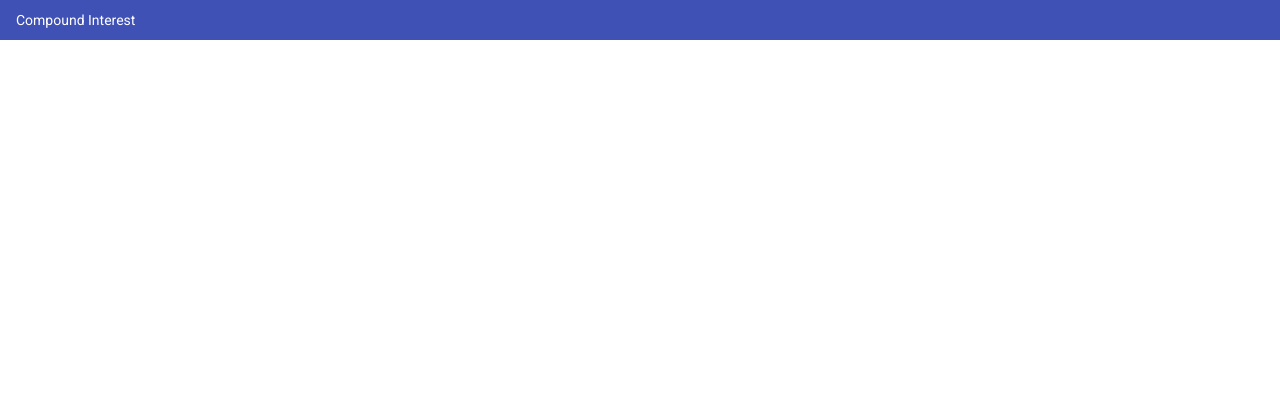
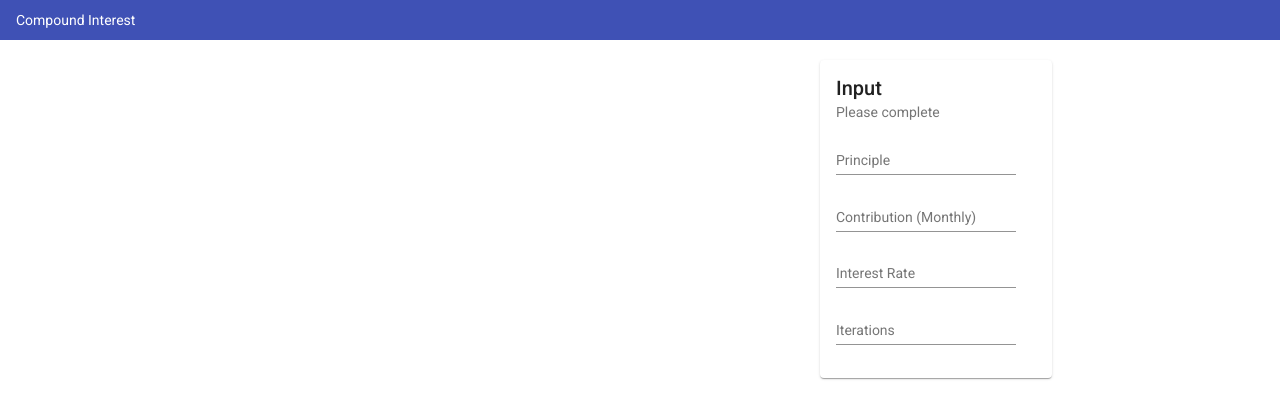
Before and after one commit to KAHLYM/compound-interest, an Angular app: page / in a window 1280 px wide. Shown: the top 418 px of the page. Built offline with nearby package versions, Linux system fonts and the light colour scheme.

Commit message:
Add Input component

```diff
--- a/src/app/app.component.html
+++ b/src/app/app.component.html
@@ -1,2 +1,7 @@
 <app-toolbar></app-toolbar>
-<router-outlet></router-outlet>
+<div class="container">
+    <div class="center"></div>
+    <div class="side">
+        <app-input></app-input>
+    </div>
+</div>
--- a/src/app/app.component.scss
+++ b/src/app/app.component.scss
@@ -0,0 +1,15 @@
+.container {
+    min-height: calc(100vh - 40px);
+    padding-top: 40px;
+    display: flex;
+    margin: 0 auto;
+    width: 800px;
+}
+
+.side {
+    position: absolute;
+    left: 820px;
+    display: block;
+    overflow: visible;
+    margin-top: 20px;
+}
--- /dev/null
+++ b/src/app/component/input/input.component.html
@@ -0,0 +1,22 @@
+<mat-card class="input-card">
+    <mat-card-header>
+        <mat-card-title>Input</mat-card-title>
+        <mat-card-subtitle>Please complete</mat-card-subtitle>
+    </mat-card-header>
+    <mat-card-content>
+        <form class="example-form">
+            <mat-form-field>
+                <input matInput placeholder="Principle" value="" autocomplete="off" (keyup)="onKeyPrinciple($event)">
+            </mat-form-field>
+            <mat-form-field>
+                <input matInput placeholder="Contribution (Monthly)" value="" autocomplete="off" (keyup)="onKeyContribution($event)">
+            </mat-form-field>
+            <mat-form-field>
+                <input matInput placeholder="Interest Rate" value="" autocomplete="off" (keyup)="onKeyInterestRate($event)">
+            </mat-form-field>
+            <mat-form-field>
+                <input matInput placeholder="Iterations" value="" autocomplete="off" (keyup)="onKeyIterations($event)">
+            </mat-form-field>
+        </form>
+    </mat-card-content>
+</mat-card>
--- /dev/null
+++ b/src/app/component/input/input.component.scss
@@ -0,0 +1,7 @@
+.input-card {
+    width: 200px;
+}
+
+::ng-deep .mat-card-header-text {
+    margin: 0 16px 0 0 !important;
+}
--- /dev/null
+++ b/src/app/component/input/input.component.ts
@@ -0,0 +1,36 @@
+import { Component, OnInit } from '@angular/core';
+import { CalculatorService } from 'src/app/service/calculator.service';
+
+@Component({
+  selector: 'app-input',
+  templateUrl: './input.component.html',
+  styleUrls: ['./input.component.scss']
+})
+export class InputComponent implements OnInit {
+
+  constructor(
+    public calculatorService: CalculatorService) {}
+
+  ngOnInit() {
+  }
+
+  onKeyPrinciple(event: any): void {
+    this.calculatorService.setPrinciple(event.target.value);
+    this.calculatorService.calculate();
+  }
+
+  onKeyContribution(event: any): void {
+    this.calculatorService.setPrinciple(event.target.value);
+    this.calculatorService.calculate();
+  }
+
+  onKeyInterestRate(event: any): void {
+    this.calculatorService.setPrinciple(event.target.value);
+    this.calculatorService.calculate();
+  }
+
+  onKeyIterations(event: any): void {
+    this.calculatorService.setPrinciple(event.target.value);
+    this.calculatorService.calculate();
+  }
+}
```
Also changed, not shown: src/app/app.module.ts (+15 -2 lines), 1 other file (tests, documents, lock files or other folders).
